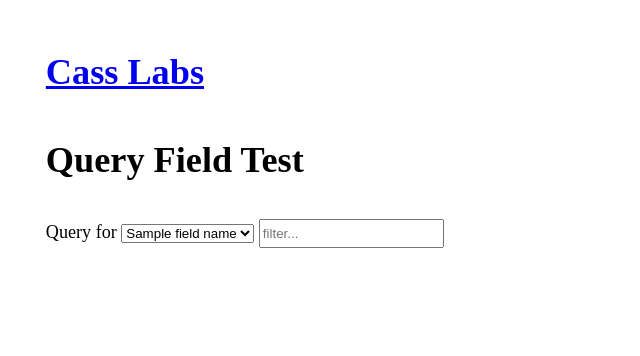
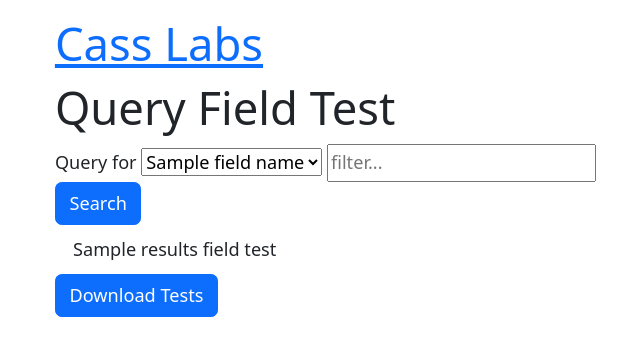
Before and after one commit to mcharlesmorrison/fieldTestBuddy, a Flask app: template ftb/templates/field_test/query_field_test.html in a window 1280 px wide. Shown: the top 356 px of the page, without its empty margins (285-925 px from the left). Run offline with Flask 2, Linux system fonts and the light colour scheme; the template is opened without the code that fills it: most values are stand-ins (such as "Sample title", 1, 10 or a date in 2020).

Commit message:
base functionality for query
Got some query stuff going.

```diff
--- a/ftb/app.py
+++ b/ftb/app.py
@@ -242,21 +242,40 @@ def upload_field_test(field_test_type):
 
 @application.route("/field_test/query", methods=["GET", "POST"])
 def query():
+    print("in query!")
     if "username" not in session:
         flash("You must be logged in to search for field tests", "danger")
         return redirect(url_for("login"))
 
-    is_admin = session["userType"] in ("ftb_admin", "casslabsadmin")
+    user_type = session["userType"]
+    is_admin = user_type in ("ftb_admin", "casslabsadmin")
+
     if not is_admin:
         flash("You must be logged in as an admin to create a field test", "danger")
         return redirect(url_for("home"))
 
-    field_names = dbUtils.getUniqueFieldNames(session["userType"])
+    field_names = dbUtils.getUniqueFieldNames(user_type)
     if len(field_names) == 0:
         flash("No field tests found", "danger")
         return redirect(url_for("home"))
 
-    return render_template("field_test/query_field_test.html", field_names=field_names)
+    print("Request Method: ", request.method)
+    results_fieldTests = []
+    # Handle the search query
+    print(request.form)
+    if request.method == "POST":
+        if "download_tests" in request.form:
+            print("download starts here!")
+            return jsonify(message="Download started.")
+        else:
+            selected_field = request.form.get("field_name")
+            search_value = request.form.get("search_value")
+            results = dbUtils.ftbPartialMatchQuery(selected_field, search_value, user_type)
+            results_fieldTests = list({result["fieldTestName"] for result in results})
+
+
+    return render_template("field_test/query_field_test.html",
+                           field_names=field_names, results_fieldTests=results_fieldTests)
 
 
 @application.route("/search")
--- a/ftb/dbUtilities.py
+++ b/ftb/dbUtilities.py
@@ -302,6 +302,13 @@ def ftbPartialMatchQuery(queryBy: str, searchString: str, userType):
     query = {queryBy: {"$regex": f".*{searchString}.*"}}
 
     queryMetadata = list(collection.find(query))
+    return queryMetadata
+
+def ftbPartialMatchDownload(queryBy: str, searchString: str, userType):
+    collection = accessMongoCollection(dbFT, colFT, userType)
+    query = {queryBy: {"$regex": f".*{searchString}.*"}}
+
+    queryMetadata = list(collection.find(query))
 
     # now pull file from s3 bucket
     s3 = createBoto3Client(userType)
--- a/ftb/templates/base.html
+++ b/ftb/templates/base.html
@@ -5,6 +5,11 @@
     <meta charset="UTF-8">
     <title>Cass Labs</title>
     <link rel="stylesheet" href="{{ url_for('static', filename='main.css') }}">
+
+    <link href="https://cdn.jsdelivr.net/npm/bootstrap@5.3.0/dist/css/bootstrap.min.css" rel="stylesheet">
+    <script src="https://cdn.jsdelivr.net/npm/bootstrap@5.3.0/dist/js/bootstrap.bundle.min.js"></script>
+
+
     {% block head %}{% endblock %}
 </head>
 <body>
--- a/ftb/templates/field_test/query_field_test.html
+++ b/ftb/templates/field_test/query_field_test.html
@@ -10,45 +10,35 @@
 
 <div class="col">
   <h1>Query Field Test</h1>
-  <label for="field_name">Query for</label>
-  <select id="field_name">
-    {% for field_name in field_names %}
-    <option value="{{ field_name }}">{{ field_name }}</option>
+
+  <form method="POST" action="/field_test/query">  <!-- Added 'action' attribute -->
+    <label for="field_name">Query for</label>
+    <select id="field_name" name="field_name">  <!-- Added 'name' attribute -->
+      {% for field_name in field_names %}
+      <option value="{{ field_name }}">{{ field_name }}</option>
+      {% endfor %}
+    </select>
+
+    <input type="text" id="search_value" name="search_value" placeholder="filter...">  <!-- Added 'name' attribute -->
+
+    <button type="submit" class="btn btn-primary">Search</button>
+  </form>
+
+  <ul class="list-group list-group-flush" id="results">
+    {% for name in results_fieldTests%}
+    <li class="list-group-item">
+      {{ name }}
+    </li>
     {% endfor %}
-  </select>
+  </ul>
 
-  <input type="text" id="search_value" placeholder="filter...">
+  <form method="POST" action="/field_test/query">
+    <!-- ... Your form elements ... -->
+    {% if results_fieldTests %}
+    <button type="submit" name="download_tests" class="btn btn-primary">Download Tests</button>
+    {% endif %}
+  </form>
 
-  <ul id="results"></ul>
 </div>
 
-<script>
-  const searchdb = () => {
-    $.ajax({
-      url: '/search',
-      data: {
-        field: $('#field_name').val(),
-        filter: $('#filter_value').val(),
-      },
-      type: 'GET',
-      success: (response) => {
-        let results = $('#results');
-        results.empty();
-        if (response.length === 0) {
-          results.append('<li>No results found</li>');
-        } else {
-          $.each(response, (index, item) => {
-            results.append('<li>' + item + '</li>');
-          });
-        }
-      }
-    });
-  }
-
-  $(document).ready(() => {
-    $('#search_value').on('input', searchdb);
-    $('#field_name').on('input', searchdb);
-  });
-</script>
-
 {% endblock %}
```
Also changed, not shown: ftb/testingScript.py (+10 -10 lines).
